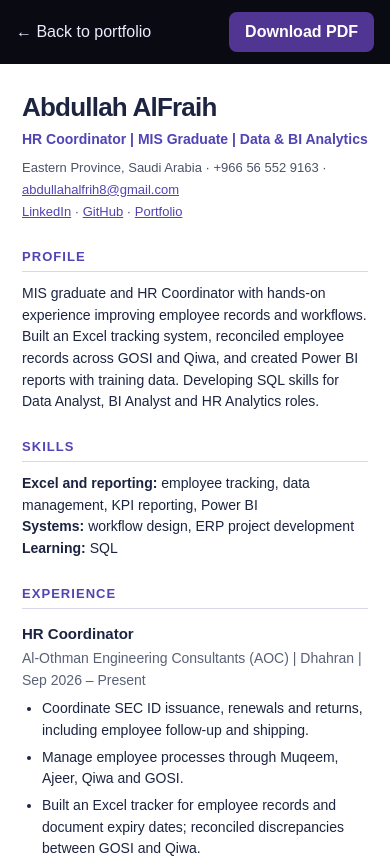
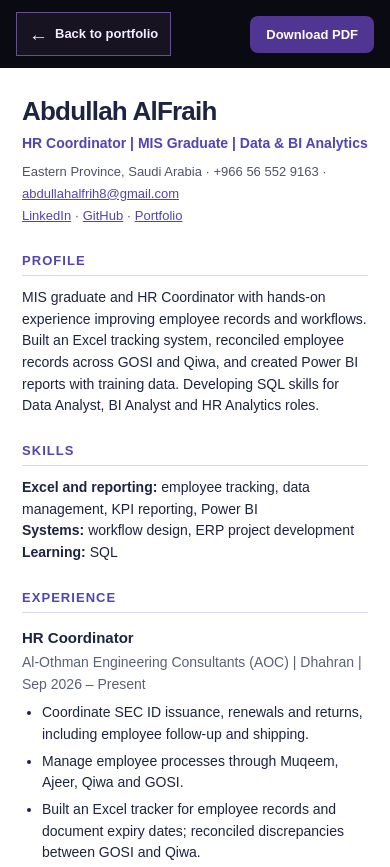
Before and after one commit to Abdullah-Alfraih/abdullah-portfolio, a plain HTML site: page resume.html in a window 390 px wide. Shown: the top 867 px of the page. Drawn offline with Linux system fonts and the light colour scheme.

Commit message:
Style resume back link as a square-corner button

```diff
--- a/resume.html
+++ b/resume.html
@@ -8,10 +8,11 @@
   <style>
     :root{font-family:Arial,Helvetica,sans-serif;color:#1c2441;background:#0a0a12}
     *{box-sizing:border-box}body{margin:0}.toolbar{max-width:900px;margin:20px auto;display:flex;justify-content:space-between;align-items:center;gap:16px;color:#ecebff}.toolbar a{color:inherit;text-decoration:none}.toolbar .download{background:#513592;color:#fff;padding:11px 16px;border-radius:8px;font-weight:700}.page{max-width:900px;margin:0 auto 40px;background:#fff;padding:50px 58px;box-shadow:0 24px 70px #0006}h1{font-size:30px;margin:0 0 5px;letter-spacing:-.03em}h2{font-size:13px;text-transform:uppercase;letter-spacing:.08em;color:#5144b5;border-bottom:1px solid #d9d8ea;padding-bottom:7px;margin:26px 0 11px}h3{font-size:15px;margin:16px 0 3px}.subtitle{font-size:15px;font-weight:700;color:#5144b5;margin:0 0 12px}.contact{font-size:13px;line-height:1.7;color:#4d5368}.contact a,.page a{color:#5144b5}.contact span{white-space:nowrap}.page p,.page li{font-size:14px;line-height:1.55}.page p{margin:6px 0}.page ul{margin:7px 0 0;padding-left:20px}.page li{margin:5px 0}.meta{font-size:13px;color:#596177;margin:0 0 7px}.project{margin:12px 0}.project strong{color:#25284d}.note{font-size:13px;color:#596177}@media(max-width:700px){.toolbar{margin:12px 16px}.page{margin:0;padding:28px 22px;box-shadow:none}h1{font-size:26px}}@media print{:root{background:#fff}.toolbar{display:none}.page{box-shadow:none;margin:0;max-width:none;padding:0}h2{break-after:avoid}h3{break-after:avoid}}
+    .toolbar .back{display:inline-flex;align-items:center;justify-content:center;gap:10px;min-height:44px;padding:11px 18px;border:1px solid #65508e;border-radius:0;background:#181321;color:#f2ecff;font-size:14px;font-weight:600;line-height:1.2;transition:background .15s,border-color .15s}.toolbar .back span{font-size:19px;line-height:1}.toolbar .back:hover{background:#2a1b40;border-color:#9a80c9}.toolbar a:focus-visible{outline:2px solid #b6a0e1;outline-offset:4px}@media(max-width:420px){.toolbar{gap:10px}.toolbar .back{padding:11px 12px;font-size:13px;gap:7px}.toolbar .download{font-size:13px}}
   </style>
 </head>
 <body>
-  <nav class="toolbar" aria-label="Resume actions"><a href="index.html">← Back to portfolio</a><a class="download" href="Abdullah_AlFraih_Resume.pdf" download="Abdullah_AlFraih_Resume.pdf">Download PDF</a></nav>
+  <nav class="toolbar" aria-label="Resume actions"><a class="back" href="index.html"><span aria-hidden="true">←</span>Back to portfolio</a><a class="download" href="Abdullah_AlFraih_Resume.pdf" download="Abdullah_AlFraih_Resume.pdf">Download PDF</a></nav>
   <main class="page">
     <header>
       <h1>Abdullah AlFraih</h1>
```
